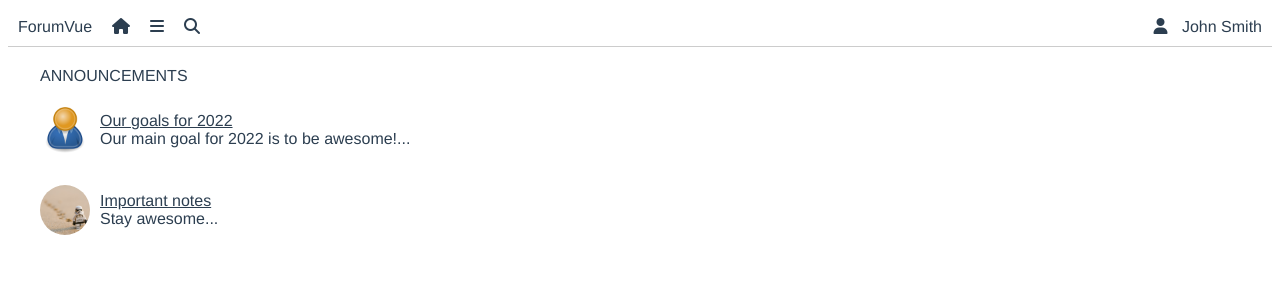
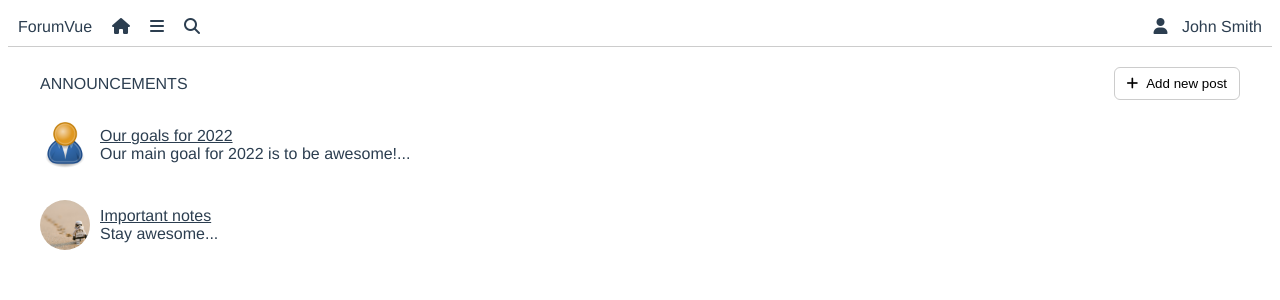
Before and after one commit to KristijanJ/vue-forum, a Vue app: page /board/0 in a window 1280 px wide. Shown: the top 300 px of the page. Built offline with nearby package versions, Linux system fonts and the light colour scheme.

Commit message:
add new post btn

```diff
--- a/src/assets/css/style.css
+++ b/src/assets/css/style.css
@@ -11,6 +11,8 @@
 .page-header {
     text-transform: uppercase;
     margin-bottom: 20px;
+    display: flex;
+    align-items: center;
 }
 
 .page-nav-back {
--- a/src/assets/css/utilities.css
+++ b/src/assets/css/utilities.css
@@ -1,3 +1,7 @@
+.m-5-r {
+    margin-right: 5px;
+}
+
 .m-10-r {
     margin-right: 10px;
 }
@@ -5,3 +9,7 @@
 .m-30-b {
     margin-bottom: 30px;
 }
+
+.m-auto-l {
+    margin-left: auto;
+}
--- a/src/pages/ForumBoardPage.vue
+++ b/src/pages/ForumBoardPage.vue
@@ -1,7 +1,10 @@
 <template>
     <div class="container">
         <div class="page-header">
-            {{ selectedForumBoard.title }}
+            <span>{{ selectedForumBoard.title }}</span>
+            <button class="btn m-auto-l">
+                <i class="fas fa-plus m-5-r" /> Add new post
+            </button>
         </div>
         <post-preview
             v-for="(post, index) in selectedForumBoard.posts"
```
Also changed, not shown: src/pages/PostAddNewPage.vue (added, +13 -0 lines).
